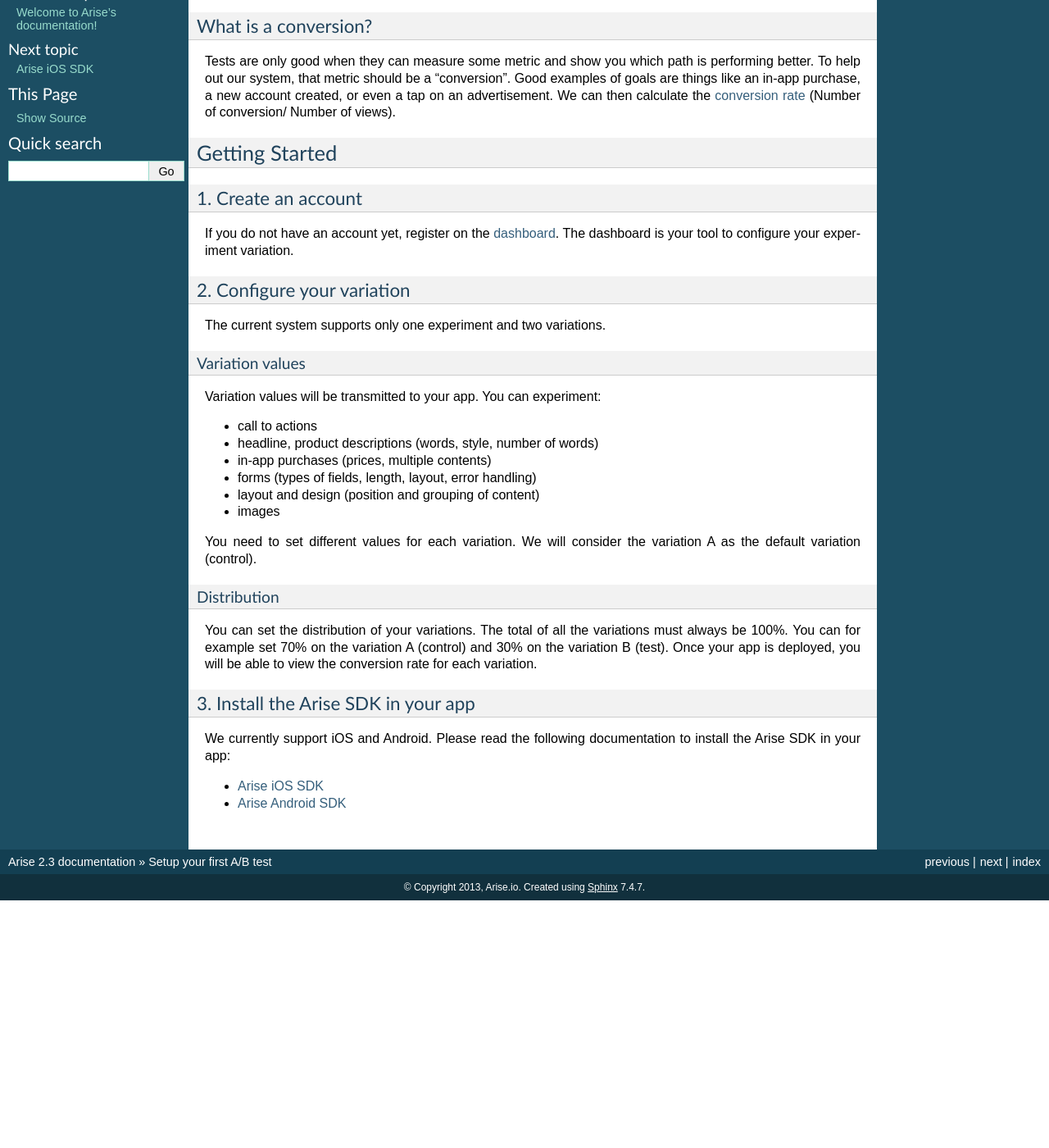
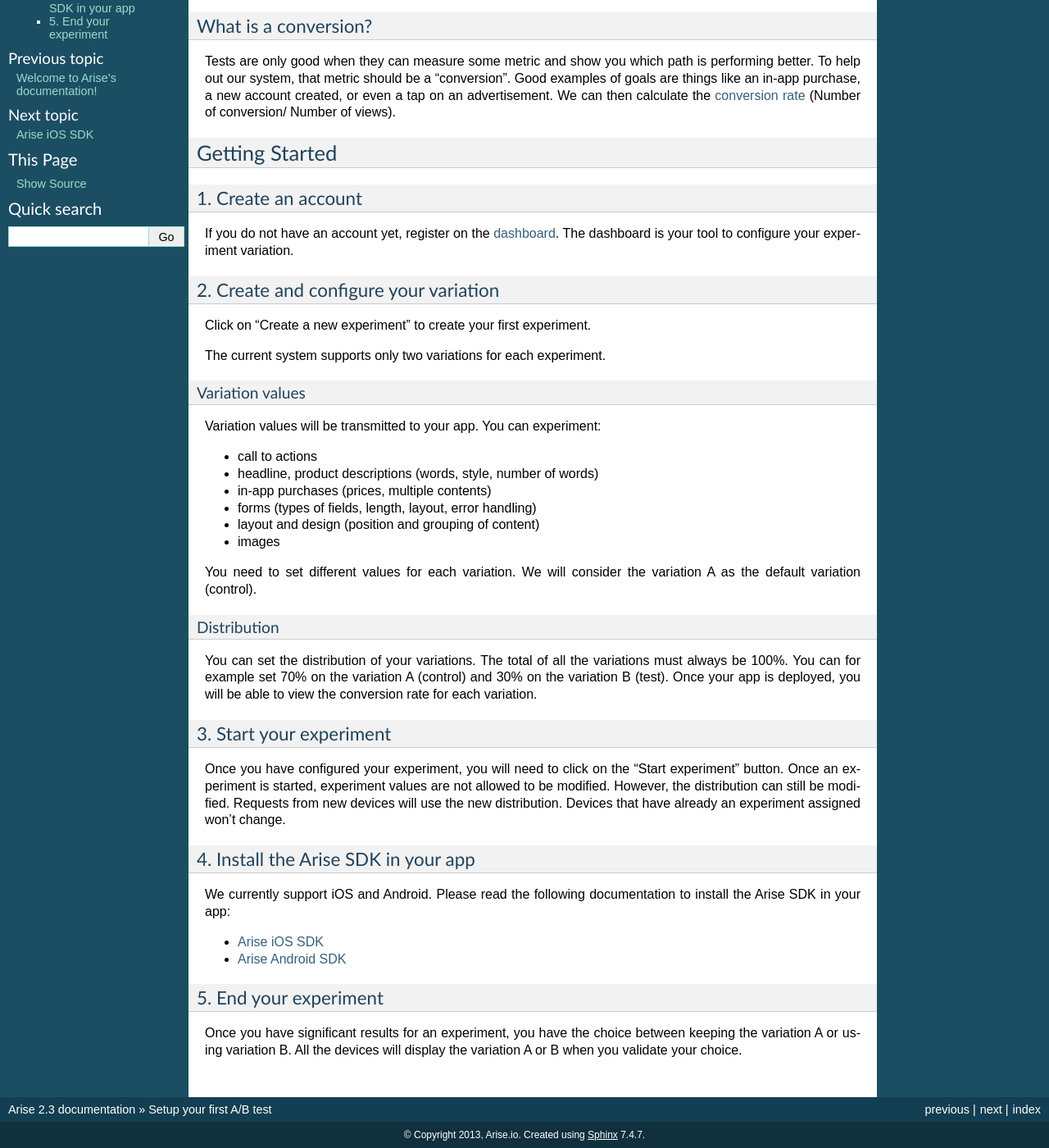
Before and after one commit to smart-mobile-software/arisedocs, a Sphinx documentation site: the page built from docs/source/setup.rst, in a window 1280 px wide and 1400 px high, scrolled down 312 px. Shown: the whole window at 82% size. Built offline with Sphinx 7.4.7, drawn with Linux system fonts in a browser that asks for light colours; before the commit the page ends 1410 px from its top, so only the background shows below that; some of the changed text lies outside the part shown.

Commit message:
dashboard setup

```diff
--- a/docs/source/setup.rst
+++ b/docs/source/setup.rst
@@ -29,10 +29,13 @@ If you do not have an account yet, register on the dashboard_. The dashboard is
 
 .. _dashboard: http://beta.arise.io/
 
-2. Configure your variation
----------------------------
 
-The current system supports only one experiment and two variations.
+2. Create and configure your variation
+---------------------------------------
+
+Click on "Create a new experiment" to create your first experiment.
+
+The current system supports only two variations for each experiment.
 
 Variation values
 +++++++++++++++++
@@ -53,8 +56,12 @@ Distribution
 
 You can set the distribution of your variations. The total of all the variations must always be 100%. You can for example set 70% on the variation A (control) and 30% on the variation B (test). Once your app is deployed, you will be able to view the conversion rate for each variation.
 
+3. Start your experiment
+---------------------------
 
-3. Install the Arise SDK in your app
+Once you have configured your experiment, you will need to click on the "Start experiment" button. Once an experiment is started, experiment values are not allowed to be modified. However, the distribution can still be modified. Requests from new devices will use the new distribution. Devices that have already an experiment assigned won't change.
+
+4. Install the Arise SDK in your app
 -------------------------------------
 
 We currently support iOS and Android. Please read the following documentation to install the Arise SDK in your app:
@@ -63,3 +70,9 @@ We currently support iOS and Android. Please read the following documentation to
 * :doc:`android`
 
 .. _iOS: http://staging.arise.io/
+
+
+5. End your experiment
+-----------------------
+
+Once you have significant results for an experiment, you have the choice between keeping the variation A or using variation B. All the devices will display the variation A or B when you validate your choice.
```
